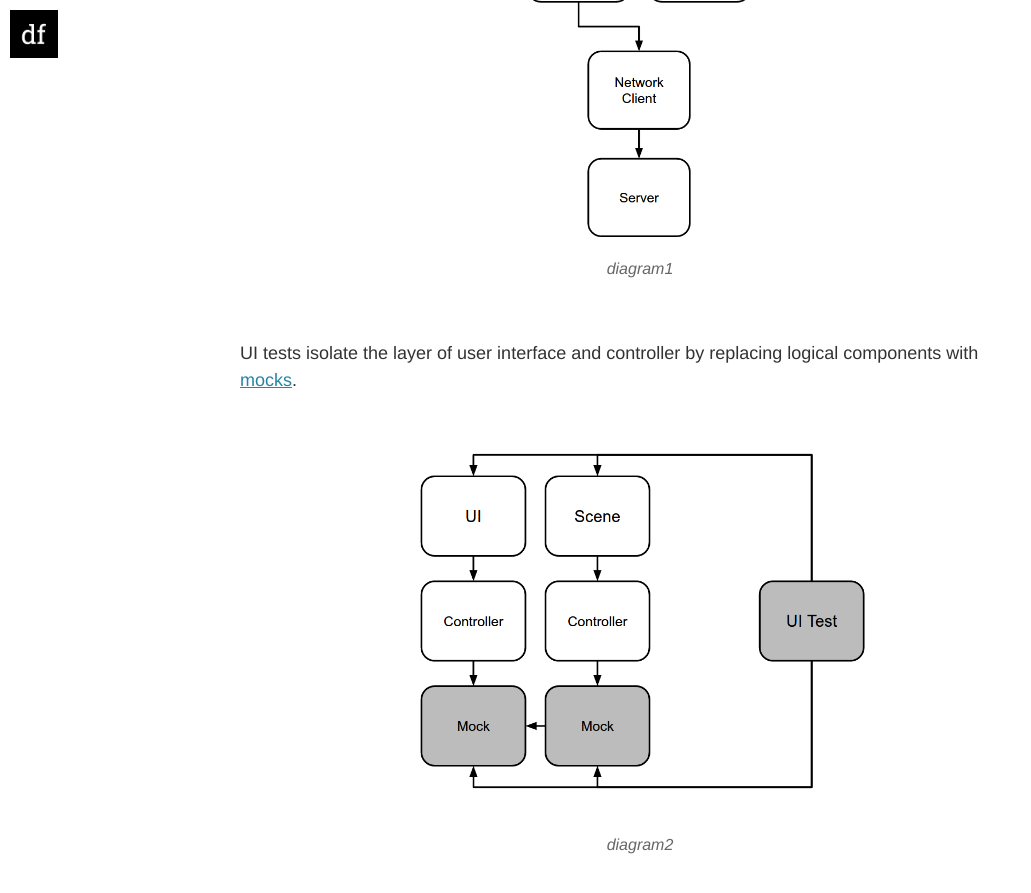
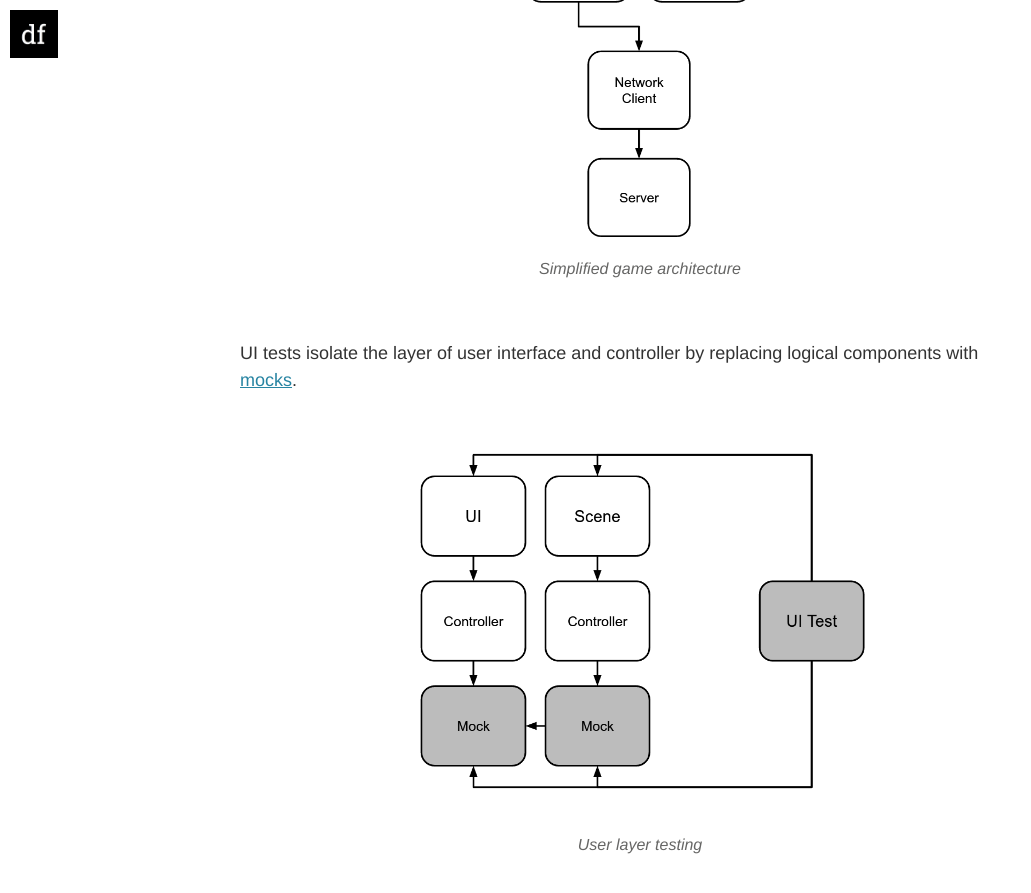
Before and after one commit to taphos/taphos.github.io, a Jekyll site: the page built from _posts/2016-11-09-why-game-developers-are-afraid-of-test-automation.markdown, in a window 1280 px wide and 900 px high, scrolled down 2619 px. Shown: the top 893 px of the window, without its empty margins (0-1031 px from the left). Built offline with Jekyll 4.4.1, drawn with Linux system fonts in a browser that asks for light colours; nearby versions of some CDN libraries; comment, search, counter and statistics services are not loaded; some of the changed text lies outside the part shown.

```diff
--- a/_layouts/post.html
+++ b/_layouts/post.html
@@ -99,7 +99,7 @@
         <!-- facebook like and share buttons -->
         <div class="fb-like" data-href="{{site.url}}{{page.url}}" data-layout="standard" data-action="like" data-size="small" data-show-faces="true" data-share="true"></div>
         <!-- facebook comments -->
-        <div class="fb-comments" data-href="{{site.url}}{{page.url}}" data-width="800" data-numposts="100" data-order-by="social"></div>
+        <div class="fb-comments" data-href="{{site.url}}{{page.url}}" data-width="100%" data-numposts="100" data-order-by="social"></div>
       </article>
     </main>
     <div class="bottom-closer">
--- a/_posts/2016-11-09-why-game-developers-are-afraid-of-test-automation.markdown
+++ b/_posts/2016-11-09-why-game-developers-are-afraid-of-test-automation.markdown
@@ -26,15 +26,15 @@
 Below is a simplified diagram of the game architecture. Player Input and Output is done using game UI and scene objects (avatars, NPCs etc). Information is passed to controllers which process the data, probably give some feedback and use logical components to process game logic, calculate scores, give achievements and so on. Some parts of the logic may be processed on the server side.
 
 
-![diagram1](/assets/article_images/2016-11/diagram1.png){:width="300px"}
+![Simplified game architecture](/assets/article_images/2016-11/diagram1.png){:width="300px"}
 
 UI tests isolate the layer of user interface and controller by replacing logical components with [mocks](https://en.wikipedia.org/wiki/Mock_object).
 
-![diagram2](/assets/article_images/2016-11/diagram2.png){:width="500px"}
+![User layer testing](/assets/article_images/2016-11/diagram2.png){:width="500px"}
 
 Unit tests are doing the same, but instead of using user interface they use logical components program interface. This should be done both frond end and server components.
 
-![diagram3](/assets/article_images/2016-11/diagram3.png){:width="400px"}
+![Component layer testing](/assets/article_images/2016-11/diagram3.png){:width="400px"}
 
 This layer isolation simplifies the test creation and execution. It would be much harder to setup and maintain system level test automation as it would require separate deployment of client, server, databases etc. We would get alot of false fails due to sudden network connection failures or deployment synchronization.
 
```
Also changed, not shown: assets/article_images/2016-11/diagram1.png, assets/article_images/2016-11/diagram2.png, assets/article_images/2016-11/diagram3.png.
